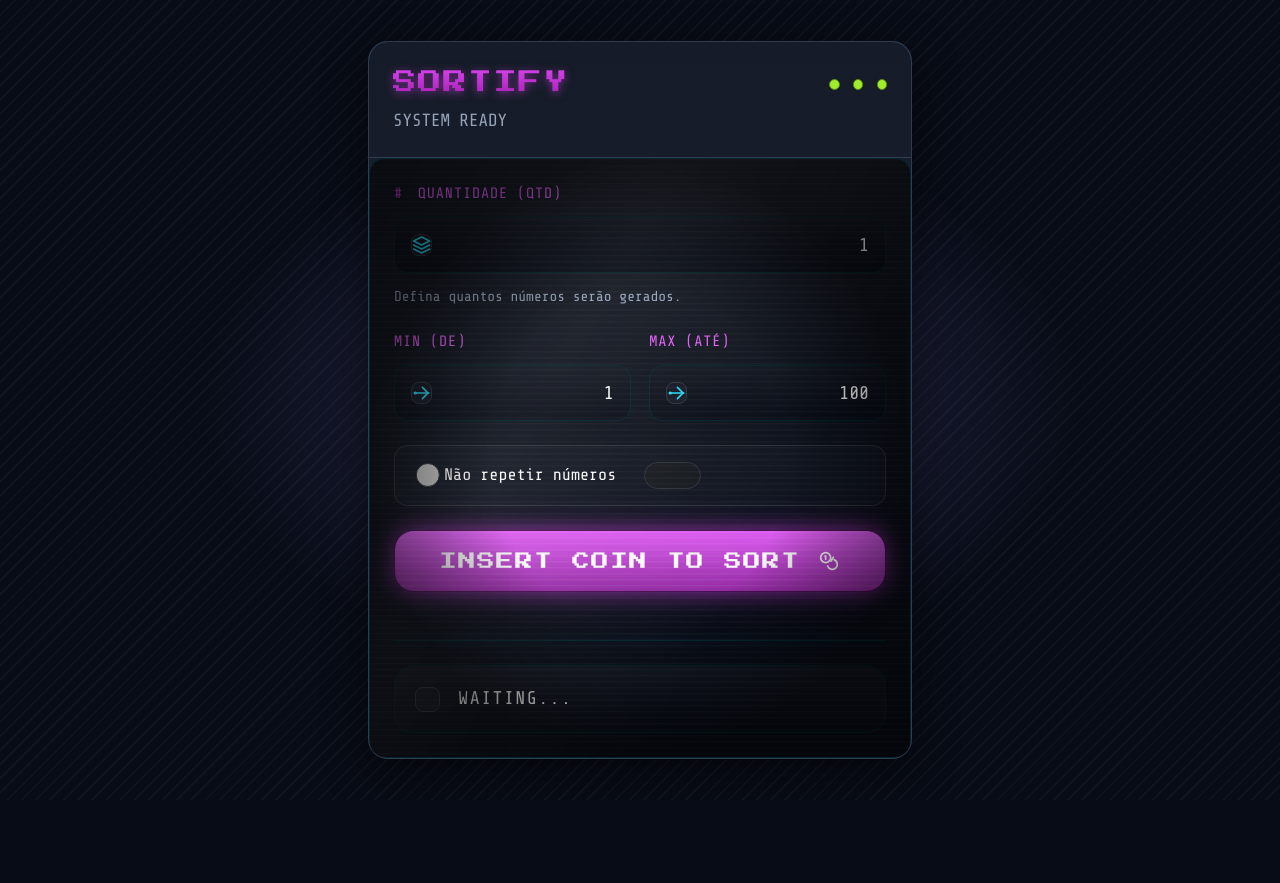
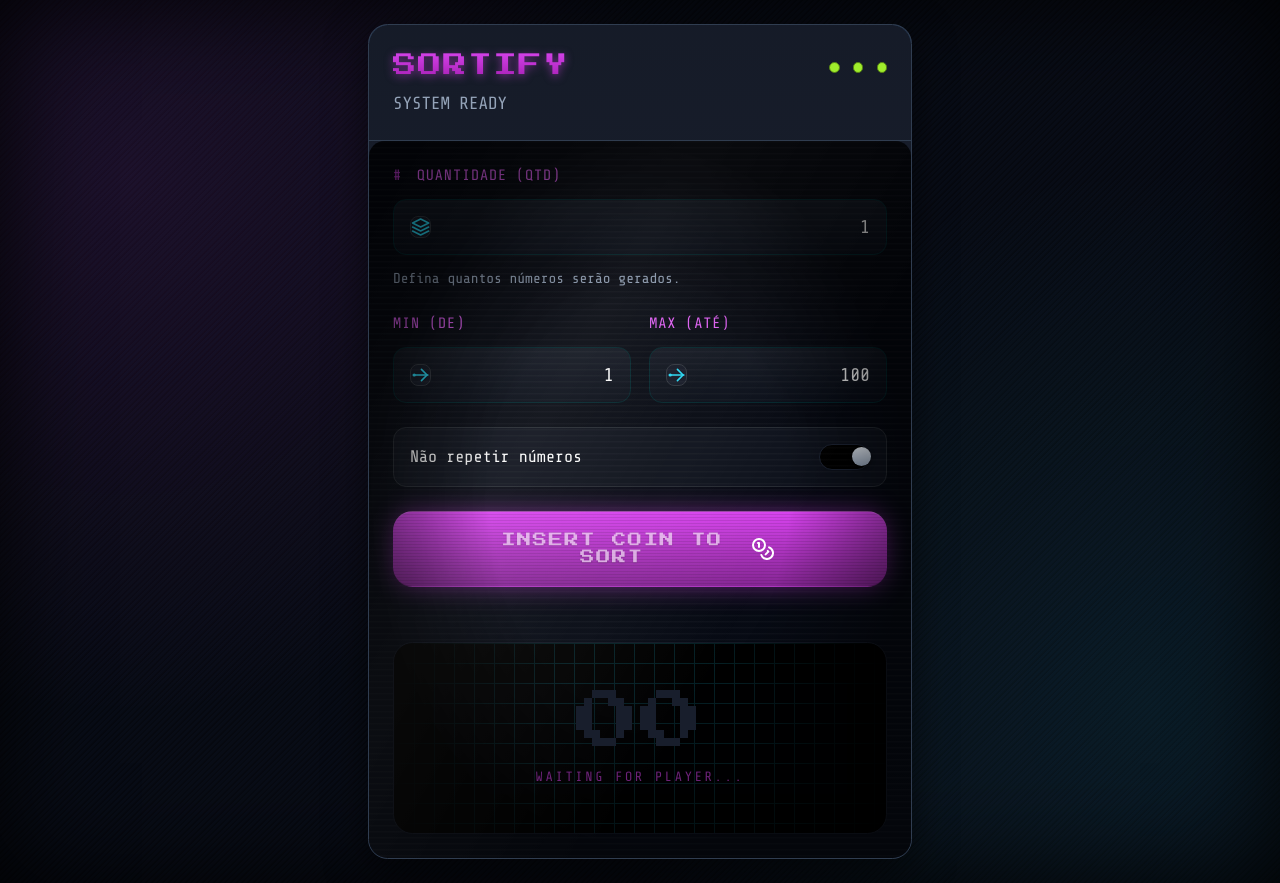
Before and after one commit to juninalmeida/Sortify, a plain HTML site: page index.html in a window 1280 px wide. Before the commit the page ends 800 px from the top, so only its background shows below. Drawn offline with nearby package versions, Linux system fonts and the light colour scheme.

Commit message:
style(ui): darken background fx and refine arcade button layout

```diff
--- a/index.html
+++ b/index.html
@@ -196,12 +196,13 @@
                 </div>
 
                 <button class="btn btn--primary" type="submit">
-                  INSERT COIN TO SORT
+                  <span class="btn__text"> Insert Coin to<br />Sort </span>
+
                   <span class="btn__icon" aria-hidden="true">
                     <svg
                       xmlns="http://www.w3.org/2000/svg"
-                      width="20"
-                      height="20"
+                      width="24"
+                      height="24"
                       viewBox="0 0 24 24"
                       fill="none"
                       stroke="currentColor"
@@ -209,10 +210,10 @@
                       stroke-linecap="round"
                       stroke-linejoin="round"
                     >
-                      <circle cx="8" cy="8" r="6" />
-                      <path d="M18.09 10.37A6 6 0 1 1 10.34 18" />
-                      <path d="M7 6h1v4" />
-                      <path d="M17.2 7.5L14.5 12" />
+                      <circle cx="8" cy="8" r="6"></circle>
+                      <path d="M18.09 10.37A6 6 0 1 1 10.34 18"></path>
+                      <path d="M7 6h1v4"></path>
+                      <path d="m16.71 13.88.7.71-2.82 2.82"></path>
                     </svg>
                   </span>
                 </button>
@@ -222,12 +223,12 @@
                   aria-live="polite"
                   aria-label="Resultados do sorteio"
                 >
-                  <hr class="results__divider" />
-
-                  <section class="results__panel" aria-label="Saída do sistema">
-                    <span class="results__icon" aria-hidden="true"></span>
-                    <p class="results__text">WAITING...</p>
-                  </section>
+                  <div class="results__screen">
+                    <div class="results__content">
+                      <span class="results__placeholder">00</span>
+                      <p class="results__status">WAITING FOR PLAYER...</p>
+                    </div>
+                  </div>
                 </div>
               </form>
             </section>
--- a/styles/app.css
+++ b/styles/app.css
@@ -4,6 +4,8 @@
   align-items: center;
   justify-content: center;
   padding: var(--space-3);
+  position: relative;
+  z-index: 1;
 }
 
 .container {
@@ -14,36 +16,32 @@
 .page {
   position: relative;
   overflow-x: hidden;
+  background-color: var(--c-bg);
 }
 
 .page__fx {
   position: absolute;
   inset: 0;
   pointer-events: none;
+  z-index: 0;
 
   background: radial-gradient(
-      closest-side,
-      color-mix(in oklab, var(--c-fuchsia), transparent 80%),
-      transparent 70%
+      circle at 10% 20%,
+      color-mix(in oklab, var(--c-fuchsia), transparent 90%),
+      transparent 40%
     ),
     radial-gradient(
-      closest-side,
-      color-mix(in oklab, var(--c-cyan), transparent 85%),
-      transparent 70%
+      circle at 90% 80%,
+      color-mix(in oklab, var(--c-cyan), transparent 92%),
+      transparent 40%
     ),
     repeating-linear-gradient(
       135deg,
-      hsl(0 0% 100% / 0.05) 0,
-      hsl(0 0% 100% / 0.05) 1px,
+      transparent 0,
       transparent 2px,
-      transparent 10px
+      rgba(0, 0, 0, 0.3) 3px,
+      rgba(0, 0, 0, 0.3) 4px
     );
 
-  opacity: 0.75;
-  z-index: 0;
+  box-shadow: inset 0 0 100px rgba(0, 0, 0, 0.9);
 }
-
-.app {
-  position: relative;
-  z-index: 1;
-}
--- a/styles/components/arcade.css
+++ b/styles/components/arcade.css
@@ -88,10 +88,9 @@
   border-radius: calc(var(--radius-2) - 0.25rem);
   background: linear-gradient(
     180deg,
-    color-mix(in oklab, var(--c-bg), white 6%),
+    color-mix(in oklab, var(--c-bg), black 20%),
     var(--c-bg)
   );
-  border: 1px solid color-mix(in oklab, var(--c-cyan), black 70%);
   overflow: hidden;
   display: flex;
   flex-direction: column;
--- a/styles/components/button.css
+++ b/styles/components/button.css
@@ -1,81 +1,113 @@
+/* styles/components/button.css */
+
+/* Animação do Texto Pulsando */
+@keyframes pulse-fade {
+  0%,
+  100% {
+    opacity: 1;
+  }
+  50% {
+    opacity: 0.6;
+  }
+}
+
 .btn {
   inline-size: 100%;
   display: inline-flex;
   align-items: center;
   justify-content: center;
-  gap: var(--space-2);
+  gap: var(--space-3); /* Espaço maior entre texto e ícone */
 
-  padding: clamp(0.8rem, 0.5rem + 1vw, 1.2rem);
+  padding-block: clamp(1rem, 0.8rem + 1vw, 1.25rem);
+  padding-inline: clamp(1rem, 0.5rem + 1vw, 1.5rem);
 
-  white-space: nowrap;
+  /* DIAGRAMAÇÃO DE TEXTO */
+  white-space: normal; /* Permite quebrar linha */
+  text-align: center; /* Centraliza o bloco de texto */
+  line-height: 1.2; /* Altura de linha compacta */
+
+  font-family: var(--ff-base);
+  font-size: clamp(0.85rem, 0.75rem + 0.5vw, 1.1rem);
+  text-transform: uppercase;
+  letter-spacing: 0.1em;
 
   border-radius: var(--radius-2);
   border: 1px solid transparent;
   background: transparent;
-  font-family: var(--ff-base);
-  font-size: clamp(0.85rem, 0.75rem + 0.5vw, 1.1rem);
-  letter-spacing: 0.08em;
-  text-transform: uppercase;
   color: var(--c-text);
   cursor: pointer;
+  position: relative; /* Necessário para overlays */
+
+  transition: all 0.2s cubic-bezier(0.4, 0, 0.2, 1);
 }
 
 .btn--primary {
-  position: relative;
-  overflow: hidden;
+  font-family: var(--ff-pixel);
+  font-size: clamp(0.7rem, 0.6rem + 0.5vw, 0.9rem);
 
-  font-family: var(--ff-pixel);
-  background: linear-gradient(
-    180deg,
-    color-mix(in oklab, var(--c-fuchsia), white 10%),
-    color-mix(in oklab, var(--c-fuchsia), black 25%)
-  );
+  /* FUNDO + TEXTURA (O Segredo do visual Aura) */
+  background-color: var(--c-fuchsia); /* Fallback */
+  background-image:
+    /* 1. As linhas finas (Scanlines) */ repeating-linear-gradient(
+      to bottom,
+      transparent 0,
+      transparent 2px,
+      rgba(0, 0, 0, 0.2) 3px
+    ),
+    /* 2. O Gradiente Vertical */
+      linear-gradient(
+        to bottom,
+        var(--c-fuchsia),
+        color-mix(in oklab, var(--c-fuchsia), black 30%)
+      );
 
-  border-color: color-mix(in oklab, var(--c-fuchsia), black 55%);
+  /* Borda Superior muito mais sutil (sem estourar branco) */
+  border-top: 1px solid rgba(255, 255, 255, 0.15);
+  border-bottom: 1px solid rgba(0, 0, 0, 0.2);
+  border-left: 0;
+  border-right: 0;
 
-  box-shadow: 0 0 1.25rem color-mix(in oklab, var(--c-fuchsia), transparent 55%),
-    0 0 2.25rem color-mix(in oklab, var(--c-fuchsia), transparent 75%);
-}
+  /* Sombra: Usando cor Pura (HSL) com transparência, sem mistura de branco */
+  box-shadow: 0 0 1.5rem hsl(292 84% 60% / 0.4);
 
-.btn--primary::before {
-  content: "";
-  position: absolute;
-  inset: 0;
-  pointer-events: none;
-
-  background: repeating-linear-gradient(
-    180deg,
-    hsl(0 0% 100% / 0.08) 0,
-    hsl(0 0% 100% / 0.08) 1px,
-    transparent 2px,
-    transparent 6px
-  );
-
-  opacity: 0.65;
+  color: white;
+  text-shadow: 0 1px 2px rgba(0, 0, 0, 0.3); /* Legibilidade */
 }
 
 .btn--primary:hover {
-  filter: brightness(1.05);
+  filter: brightness(1.1); /* Brilho leve no hover */
+  box-shadow: 0 0 2rem hsl(292 84% 60% / 0.6); /* Glow mais forte */
 }
 
 .btn--primary:active {
-  filter: brightness(0.98);
+  transform: translateY(2px);
+  filter: brightness(0.95);
+  box-shadow: 0 0 0.5rem hsl(292 84% 60% / 0.4);
 }
 
+.btn__icon {
+  display: flex;
+  align-items: center;
+  justify-content: center;
+
+  /* Ícone Grande e Estável */
+  width: 2rem;
+  height: 2rem;
+  flex-shrink: 0;
+}
+
+.btn__text {
+  animation: pulse-fade 2s cubic-bezier(0.4, 0, 0.6, 1) infinite;
+}
+
+/* Foco Acessível */
 .btn:focus-visible {
   outline: 2px solid color-mix(in oklab, var(--c-cyan), white 15%);
   outline-offset: 0.25rem;
 }
 
 .btn[disabled] {
+  filter: grayscale(1) opacity(0.5);
   cursor: not-allowed;
-  opacity: 0.6;
+  animation: none;
 }
-
-.btn__icon {
-  display: flex;
-  align-items: center;
-  width: 1.25em;
-  height: 1.25em;
-  color: white;
-}
--- a/styles/components/form.css
+++ b/styles/components/form.css
@@ -106,14 +106,18 @@
 
   padding: clamp(0.75rem, 0.65rem + 0.6vw, 1rem);
   border-radius: var(--radius-1);
-
-  background: color-mix(in oklab, var(--c-surface), black 10%);
-  border: 1px solid color-mix(in oklab, var(--c-muted), black 55%);
+  background: color-mix(in oklab, var(--c-surface), black 20%);
+  border: 1px solid color-mix(in oklab, var(--c-muted), black 60%);
 }
 
 .toggle__label {
   font-size: clamp(0.85rem, 0.8rem + 0.35vw, 1.05rem);
   color: var(--c-text);
+  cursor: pointer;
+  display: flex;
+  align-items: center;
+  width: 100%;
+  justify-content: space-between;
 }
 
 .toggle__input {
@@ -126,48 +130,43 @@
   overflow: hidden;
   position: absolute;
 }
-
 .toggle__label::after {
   content: "";
-  inline-size: clamp(3rem, 2.6rem + 1.2vw, 3.8rem);
-  aspect-ratio: 2.1 / 1;
-  border-radius: 999rem;
+  width: 3.2rem;
+  height: 1.6rem;
+  border-radius: 99rem;
 
-  background: color-mix(in oklab, var(--c-muted), black 70%);
-  border: 1px solid color-mix(in oklab, var(--c-muted), black 55%);
+  background: black;
+  box-shadow: inset 0 0 5px rgba(0, 0, 0, 0.8);
+  border: 1px solid var(--c-surface-2);
 
-  display: inline-block;
-  vertical-align: middle;
-  margin-left: var(--space-2);
-
-  box-shadow: 0 0 0.85rem transparent;
-  transition: filter 160ms ease, box-shadow 160ms ease;
+  transition: all 0.3s cubic-bezier(0.4, 0, 0.2, 1);
 }
 
 .toggle__label::before {
   content: "";
-  inline-size: clamp(1.25rem, 1.1rem + 0.5vw, 1.55rem);
-  aspect-ratio: 1 / 1;
-  border-radius: 999rem;
+  position: absolute;
+  right: clamp(2.3rem, 2.2rem + 0.5vw, 2.5rem);
+  width: 1.2rem;
+  height: 1.2rem;
+  border-radius: 50%;
 
-  background: color-mix(in oklab, white, black 20%);
-  border: 1px solid color-mix(in oklab, var(--c-muted), black 60%);
+  background: linear-gradient(180deg, #e2e8f0, #94a3b8);
+  box-shadow: 0 2px 4px rgba(0, 0, 0, 0.5);
 
-  display: inline-block;
-  vertical-align: middle;
-
-  transform: translateX(clamp(0.2rem, 0.15rem + 0.2vw, 0.3rem));
-  transition: transform 180ms ease;
+  transition: all 0.3s cubic-bezier(0.4, 0, 0.2, 1);
+  pointer-events: none;
 }
 
 .toggle__input:checked + .toggle__label::after {
-  background: color-mix(in oklab, var(--c-lime), black 30%);
-  border-color: color-mix(in oklab, var(--c-lime), black 55%);
-  box-shadow: 0 0 1.25rem color-mix(in oklab, var(--c-lime), transparent 55%);
+  background: var(--c-lime);
+  border-color: var(--c-lime);
+
+  box-shadow: inset 0 2px 4px rgba(0, 0, 0, 0.2), 0 0 15px var(--c-lime);
 }
 
 .toggle__input:checked + .toggle__label::before {
-  transform: translateX(clamp(1.55rem, 1.3rem + 1vw, 2.05rem));
+  transform: translateX(1.6rem);
 }
 
 .toggle__input:focus-visible + .toggle__label {
--- a/styles/components/results.css
+++ b/styles/components/results.css
@@ -1,49 +1,91 @@
+/* styles/components/results.css */
 .results {
+  margin-top: var(--space-4);
+  position: relative;
+}
+
+.results__screen {
+  position: relative;
+  overflow: hidden;
+
+  /* Tamanho Mínimo para impor presença (como no design) */
+  min-height: clamp(8rem, 6rem + 10vw, 12rem);
+
+  display: flex;
+  align-items: center;
+  justify-content: center;
+  text-align: center;
+
+  /* Fundo escuro profundo */
+  background-color: color-mix(in oklab, black, var(--c-bg) 40%);
+  border: 1px solid color-mix(in oklab, var(--c-surface-2), black 20%);
+  border-radius: var(--radius-2);
+
+  /* Sombra Interna Profunda (O "buraco" da tela) */
+  box-shadow: inset 0 0 2rem black;
+}
+
+/* O Grid Cyberpunk (A mágica visual) */
+.results__screen::before {
+  content: "";
+  position: absolute;
+  inset: 0;
+  pointer-events: none;
+  opacity: 0.15; /* Bem sutil */
+
+  /* Cria os quadradinhos do grid usando gradientes */
+  background-image: linear-gradient(var(--c-cyan) 1px, transparent 1px),
+    linear-gradient(90deg, var(--c-cyan) 1px, transparent 1px);
+  background-size: 20px 20px;
+
+  /* Máscara para o grid sumir nas bordas (Vignette suave) */
+  mask-image: radial-gradient(circle at center, black 40%, transparent 100%);
+  -webkit-mask-image: radial-gradient(
+    circle at center,
+    black 40%,
+    transparent 100%
+  );
+}
+
+.results__content {
+  position: relative;
+  z-index: 2; /* Fica acima do grid */
   display: flex;
   flex-direction: column;
-  gap: var(--space-3);
-  margin-top: var(--space-3);
+  align-items: center;
+  gap: var(--space-1);
 }
 
-.results__divider {
-  border: 0;
-  border-top: 1px solid color-mix(in oklab, var(--c-cyan), black 70%);
-  margin: 0;
+.results__placeholder {
+  font-family: var(--ff-pixel);
+  font-size: clamp(2.5rem, 2rem + 3vw, 4rem);
+  line-height: 1;
 
-  box-shadow: 0 0 0.75rem color-mix(in oklab, var(--c-cyan), transparent 70%),
-    0 0 1.25rem color-mix(in oklab, var(--c-fuchsia), transparent 80%);
+  /* Cor escura (desligado/apagado) */
+  color: color-mix(in oklab, var(--c-surface-2), black 10%);
+
+  /* Texto não selecionável */
+  user-select: none;
 }
 
-.results__panel {
-  display: flex;
-  align-items: center;
-  gap: var(--space-2);
+.results__status {
+  margin: 0;
+  font-family: var(--ff-base);
+  font-size: clamp(0.7rem, 0.6rem + 0.3vw, 0.85rem);
+  letter-spacing: 0.2em;
+  text-transform: uppercase;
 
-  padding: clamp(0.9rem, 0.8rem + 0.7vw, 1.25rem);
-  border-radius: var(--radius-2);
-
-  background: linear-gradient(
-    180deg,
-    color-mix(in oklab, var(--c-bg), white 6%),
-    var(--c-bg)
-  );
-
-  border: 1px solid color-mix(in oklab, var(--c-cyan), black 70%);
+  /* Efeito de texto piscando */
+  color: color-mix(in oklab, var(--c-fuchsia), transparent 50%);
+  animation: pulse 2s infinite ease-in-out;
 }
 
-.results__icon {
-  inline-size: clamp(1.15rem, 1rem + 0.7vw, 1.6rem);
-  aspect-ratio: 1 / 1;
-  border-radius: clamp(0.35rem, 0.3rem + 0.25vw, 0.55rem);
-
-  background: color-mix(in oklab, var(--c-surface-2), black 20%);
-  border: 1px solid color-mix(in oklab, var(--c-muted), black 55%);
+@keyframes pulse {
+  0%,
+  100% {
+    opacity: 0.5;
+  }
+  50% {
+    opacity: 1;
+  }
 }
-
-.results__text {
-  margin: 0;
-  font-size: clamp(0.95rem, 0.9rem + 0.45vw, 1.15rem);
-  letter-spacing: 0.08em;
-  text-transform: uppercase;
-  color: var(--c-text);
-}
```
